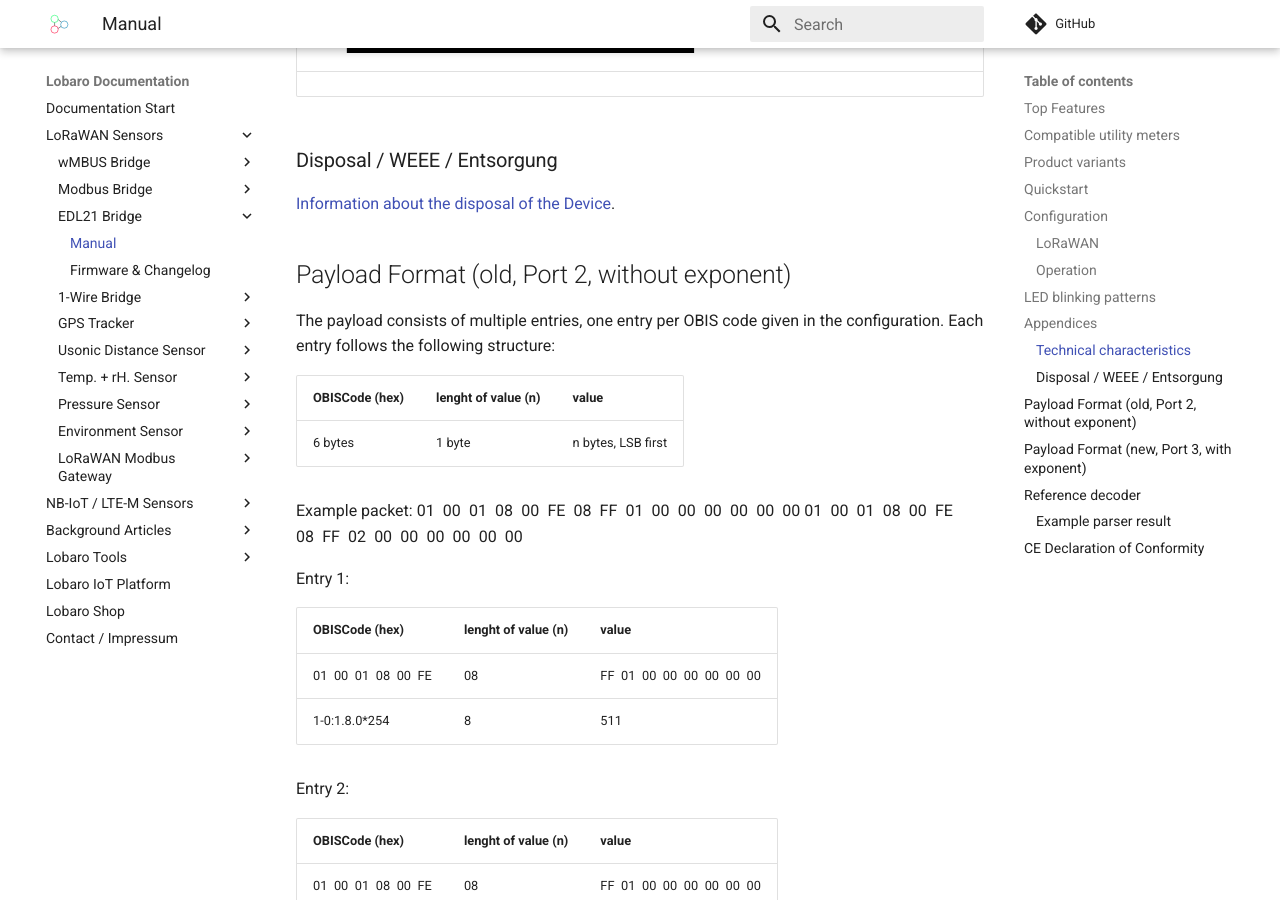
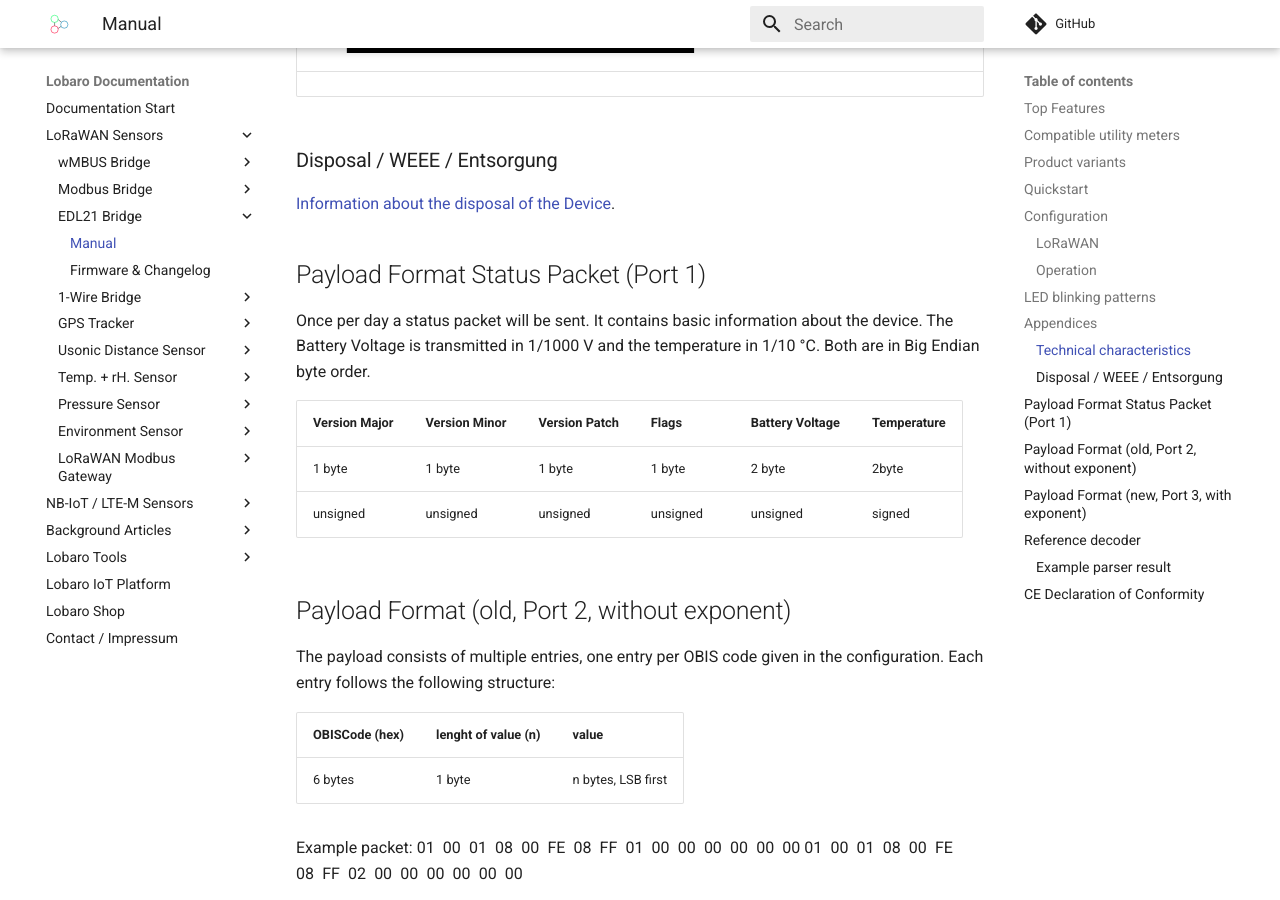
Before and after one commit to Lobaro/docs, an MkDocs documentation site: the page built from docs/lorawan-sensors/edl21-opto-lorawan/index.md, in a window 1280 px wide and 900 px high, scrolled down 7014 px. Built offline with MkDocs 1.6.1 and Material for MkDocs 9.7.7, drawn with Linux system fonts in a browser that asks for light colours; a script that is not in the unit is left out; comment, search, counter and statistics services are not loaded.

Commit message:
fixed edl21 demo output

```diff
--- a/docs/lorawan-sensors/edl21-opto-lorawan/index.md
+++ b/docs/lorawan-sensors/edl21-opto-lorawan/index.md
@@ -156,6 +156,17 @@
 ### Disposal / WEEE / Entsorgung
 
 [Information about the disposal of the Device](/background/weee-disposal).
+
+## Payload Format Status Packet (Port 1)
+
+Once per day a status packet will be sent. It contains basic information about the device.
+The Battery Voltage is transmitted in 1/1000 V and the temperature in 1/10 °C. Both are in Big Endian byte order.
+
+| Version Major | Version Minor| Version Patch | Flags | Battery Voltage | Temperature |
+|------|------|------|------|------|------|
+|1 byte|1 byte|1 byte|1 byte|2 byte|2byte|
+| unsigned |unsigned |unsigned|unsigned|unsigned|signed|
+
 
 
 ## Payload Format (old, Port 2, without exponent)
```
